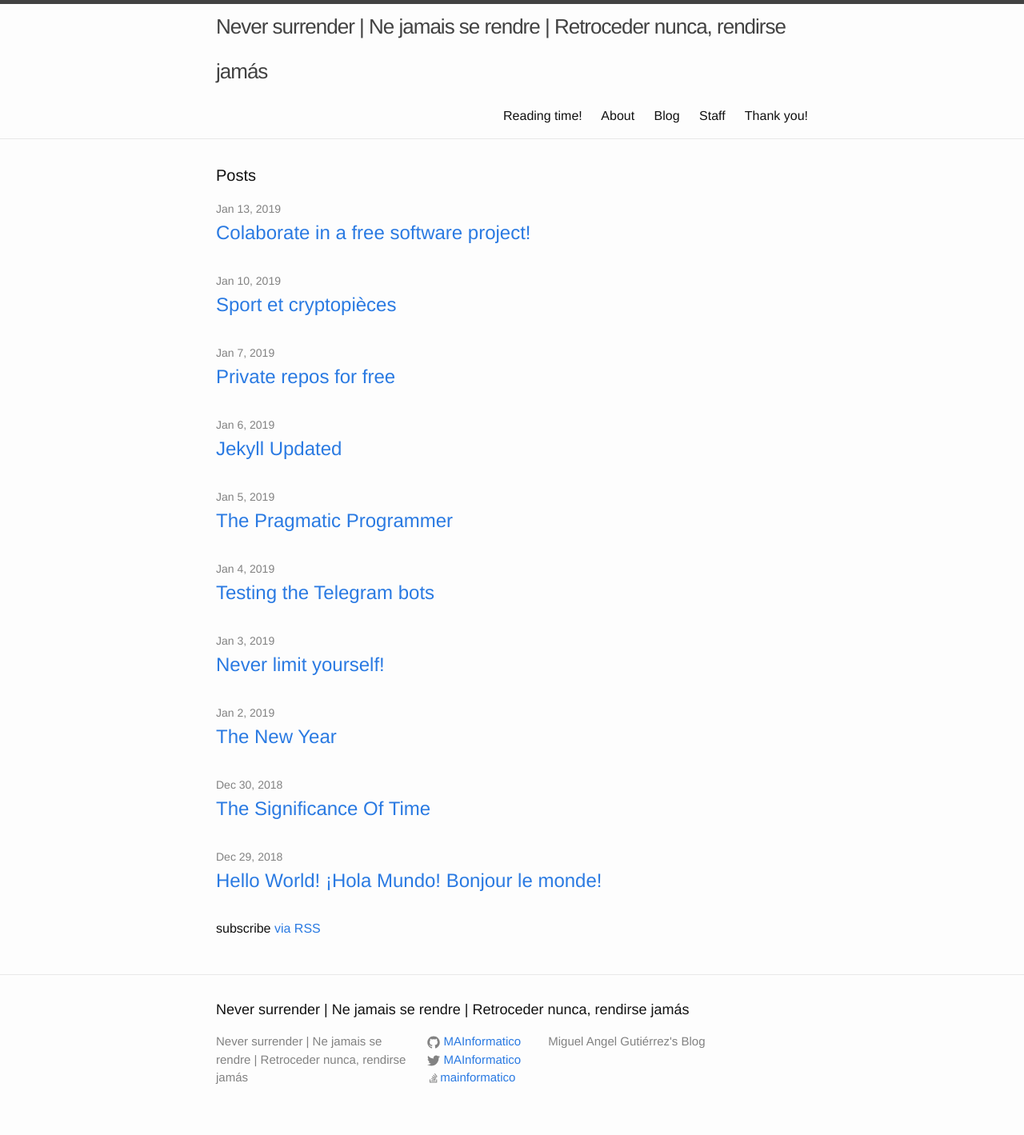
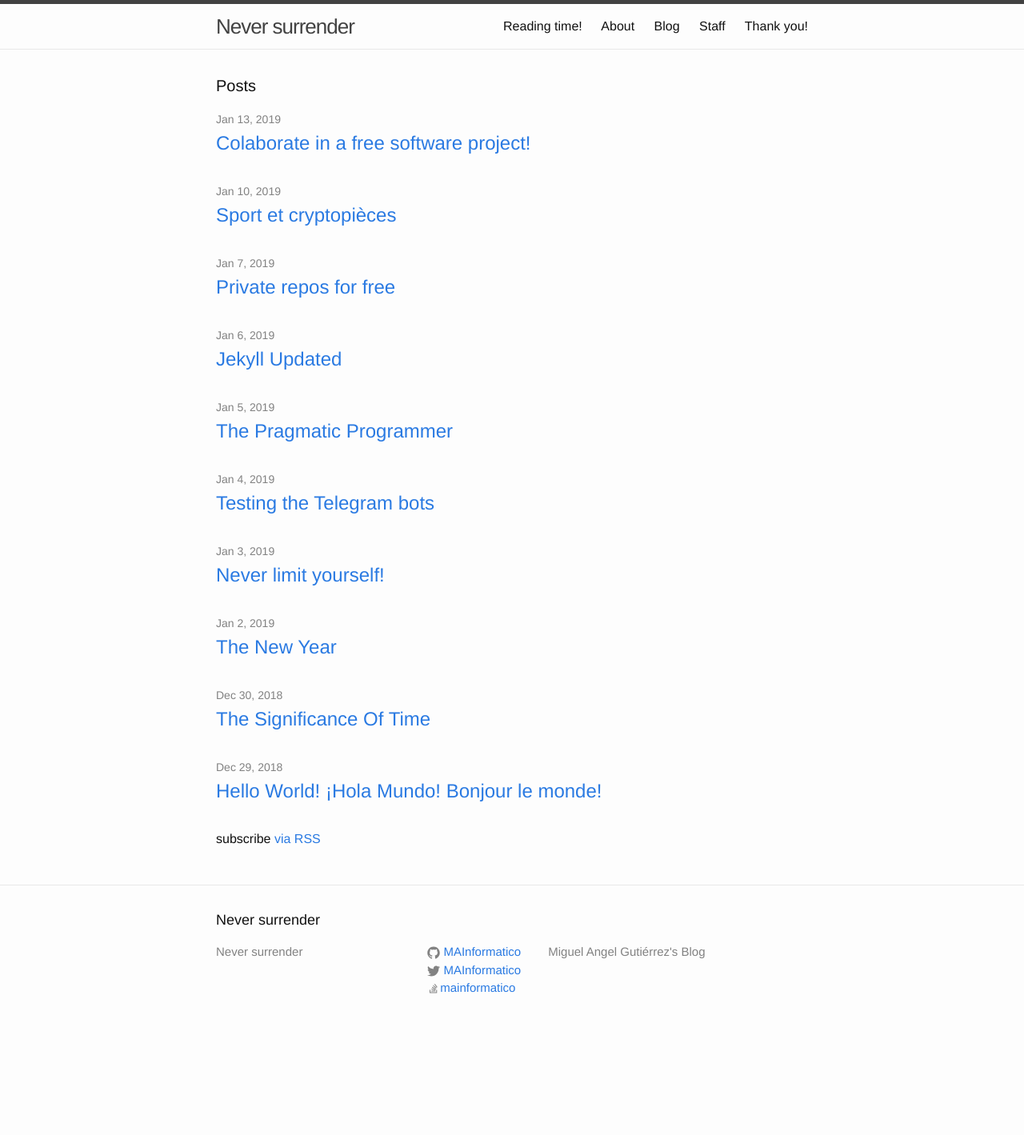
Before and after one commit to MAInformatico/MAInformatico.github.io, a Jekyll site: the page built from index.html, in a window 1280 px wide. Shown: the whole page at 80% size. Built offline with Jekyll 4.4.1, drawn with Linux system fonts in a browser that asks for light colours; after the commit the page ends 1307 px from its top, so only the background shows below that.

Commit message:
changing details

```diff
--- a/_config.yml
+++ b/_config.yml
@@ -6,7 +6,7 @@
 # 'jekyll serve'. If you change this file, please restart the server process.
 
 # Site settings
-title: Never surrender | Ne jamais se rendre | Retroceder nunca, rendirse jamás
+title: Never surrender
 description: > # this means to ignore newlines until "baseurl:"
   Miguel Angel Gutiérrez's Blog
 url: "https://mainformatico.github.io/"
```
